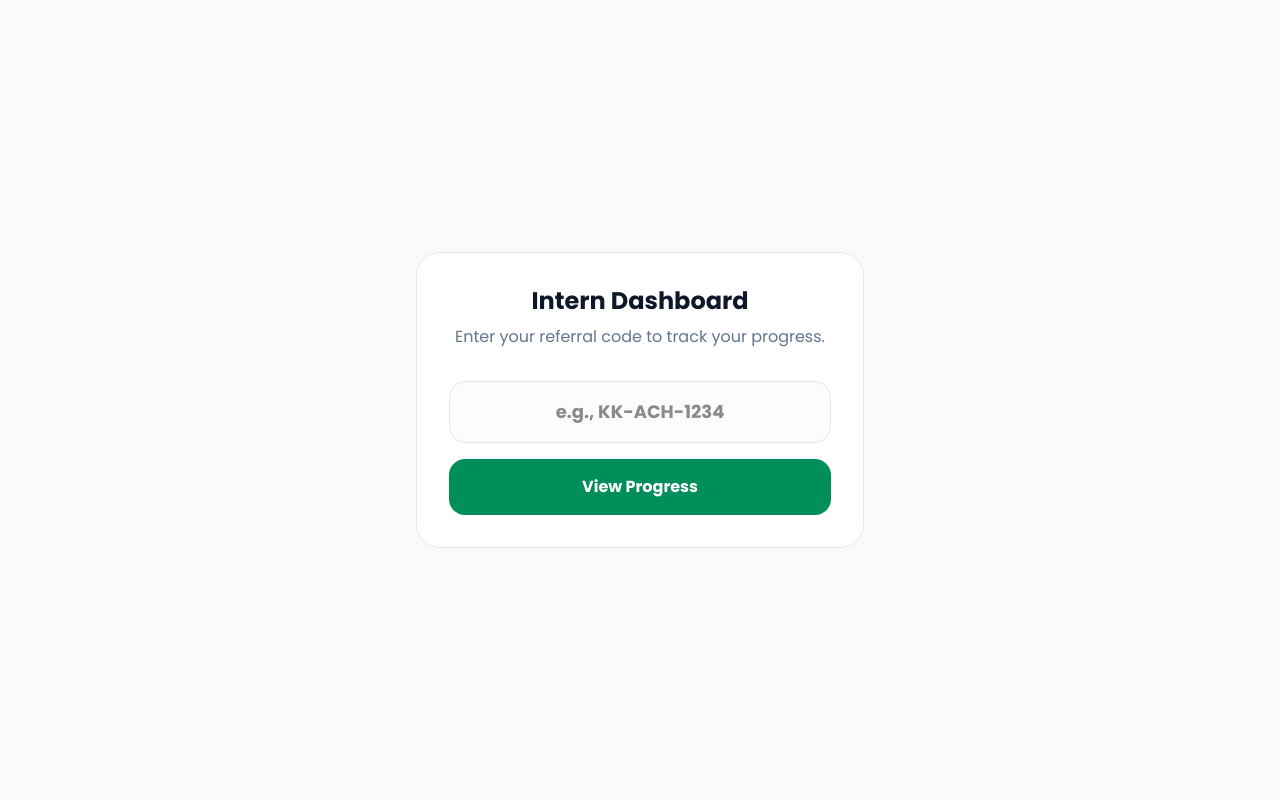
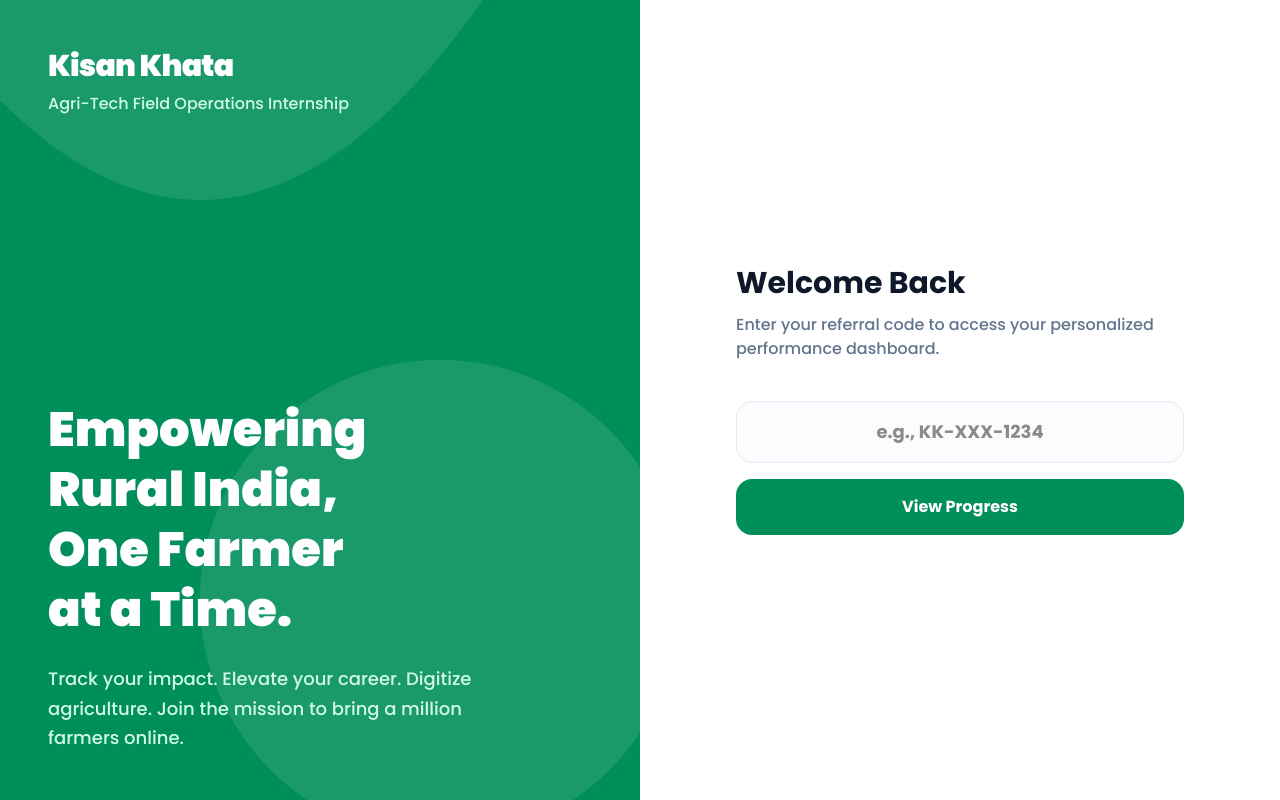
Before and after one commit to achuthmanne/kisan-khata-web, a Next.js app: page /internship/dashboard in a window 1280 px wide. Built offline with nearby package versions, Linux system fonts and the light colour scheme.

Commit message:
UI enhancements and logic updates for internship and onboarding

```diff
--- a/src/app/api/tracking/event/route.ts
+++ b/src/app/api/tracking/event/route.ts
@@ -25,7 +25,8 @@
       "PAYMENT_TRACKED",
       "VEHICLE_ADDED",
       "EXPENSE_LOG",
-      "SALE_LOG"
+      "SALE_LOG",
+      "MACHINE_LOG"
     ];
 
     if (!validEventTypes.includes(eventType)) {
@@ -44,7 +45,8 @@
       );
     }
 
-    // 3. Fraud Prevention: Check if this device already triggered this event type
+    // 3. Fraud Prevention: Check if this device already triggered this one-time event type
+    if (eventType === "FARMER_ONBOARDED" || eventType === "AGRICONNECT_USAGE") {
       const existingTracking = await FarmerTracking.findOne({
         deviceId,
         eventType,
@@ -58,6 +60,7 @@
           },
           { status: 409 } // Conflict
         );
+      }
     }
 
     // 4. Record the tracking event
--- a/src/app/api/tracking/stats/route.ts
+++ b/src/app/api/tracking/stats/route.ts
@@ -33,6 +33,7 @@
           vehiclesAdded: { $sum: { $cond: [{ $eq: ["$eventType", "VEHICLE_ADDED"] }, 1, 0] } },
           expensesLogged: { $sum: { $cond: [{ $eq: ["$eventType", "EXPENSE_LOG"] }, 1, 0] } },
           salesLogged: { $sum: { $cond: [{ $eq: ["$eventType", "SALE_LOG"] }, 1, 0] } },
+          machineLogs: { $sum: { $cond: [{ $eq: ["$eventType", "MACHINE_LOG"] }, 1, 0] } },
           villages: {
             $addToSet: {
               $cond: [
@@ -54,11 +55,12 @@
       vehiclesAdded: 0,
       expensesLogged: 0,
       salesLogged: 0,
+      machineLogs: 0,
       villages: []
     };
 
     const uniqueVillages = stats.villages.filter((v: any) => v).length;
-    const dataEntryUsages = stats.laborLogs + stats.paymentsTracked + stats.vehiclesAdded + stats.expensesLogged + stats.salesLogged;
+    const dataEntryUsages = stats.laborLogs + stats.paymentsTracked + stats.vehiclesAdded + stats.expensesLogged + stats.salesLogged + stats.machineLogs;
 
     return NextResponse.json({
       success: true,
@@ -80,7 +82,8 @@
             paymentsTracked: stats.paymentsTracked,
             vehiclesAdded: stats.vehiclesAdded,
             expensesLogged: stats.expensesLogged,
-            salesLogged: stats.salesLogged
+            salesLogged: stats.salesLogged,
+            machineLogs: stats.machineLogs
           }
         }
       }
--- a/src/app/certificate/page.tsx
+++ b/src/app/certificate/page.tsx
@@ -177,10 +177,9 @@
             >
               <h1 className="text-3xl font-extrabold text-slate-900 font-heading mb-4">Your Verified Credentials</h1>
               {userData && userData.status === "Approved" ? (
-                <p className="text-lg text-slate-600 font-medium">
-                  Hello {userData.name.split(' ')[0]}, your official Kisan Khata certificate is ready! You can now download it and showcase your skills on LinkedIn.
+                <p className="text-lg text-slate-600 font-medium leading-relaxed">
+                  Hello <span className="font-bold text-slate-800">{userData.name.split(' ')[0]}</span>, your internship is currently <span className="font-bold text-emerald-600">In Progress</span>! Keep up the great work in the field. Your official, verifiable certificate will be generated and available for download here upon successful completion of your tenure.
                 </p>
-                // Add download button logic here later
               ) : userData ? (
                 <p className="text-lg text-slate-600 font-medium">
                   Hello {userData.name.split(' ')[0]}, your application is currently {userData.status}. Complete your internship tenure to unlock your official certificate.
--- a/src/app/internship/dashboard/page.tsx
+++ b/src/app/internship/dashboard/page.tsx
@@ -36,18 +36,56 @@
 
   if (!isLoggedIn || !data) {
     return (
-      <div className="min-h-screen bg-slate-50 flex items-center justify-center p-6">
-        <div className="bg-white p-8 rounded-3xl border border-slate-200 w-full max-w-md">
-          <div className="text-center mb-8">
-            <h1 className="text-2xl font-bold text-slate-900 mb-2">Intern Dashboard</h1>
-            <p className="text-slate-500">Enter your referral code to track your progress.</p>
+      <div className="min-h-screen bg-white flex">
+        {/* Left Side: Branding / Motivation (Hidden on mobile) */}
+        <div className="hidden lg:flex w-1/2 bg-[#008F5A] p-12 flex-col justify-between relative overflow-hidden">
+          {/* Subtle background decoration */}
+          <div className="absolute top-0 left-0 w-full h-full opacity-10 pointer-events-none">
+            <svg className="absolute w-[800px] h-[800px] -top-[200px] -left-[200px]" viewBox="0 0 100 100" preserveAspectRatio="none">
+              <path d="M0,0 Q50,100 100,0 Z" fill="white" />
+            </svg>
+            <svg className="absolute w-[600px] h-[600px] -bottom-[100px] -right-[100px]" viewBox="0 0 100 100" preserveAspectRatio="none">
+              <circle cx="50" cy="50" r="40" fill="white" />
+            </svg>
           </div>
+
+          <div className="relative z-10">
+            <h2 className="text-white text-3xl font-black tracking-tight mb-2">Kisan Khata</h2>
+            <p className="text-emerald-100 font-medium">Agri-Tech Field Operations Internship</p>
+          </div>
+
+          <div className="relative z-10 max-w-md">
+            <h1 className="text-5xl font-black text-white leading-tight mb-6">
+              Empowering<br/>Rural India,<br/>One Farmer<br/>at a Time.
+            </h1>
+            <p className="text-emerald-100 text-lg font-medium leading-relaxed">
+              Track your impact. Elevate your career. Digitize agriculture.
+              Join the mission to bring a million farmers online.
+            </p>
+          </div>
+
+        </div>
+
+        {/* Right Side: Login Form */}
+        <div className="w-full lg:w-1/2 flex items-center justify-center p-6 md:p-12 relative bg-white">
+          <div className="w-full max-w-md">
+            {/* Mobile Branding (Only visible on small screens) */}
+            <div className="lg:hidden text-center mb-10">
+              <h2 className="text-3xl font-black text-[#008F5A] mb-1">Kisan Khata</h2>
+              <p className="text-slate-500 font-medium">Intern Portal</p>
+            </div>
+
+            <div className="mb-10">
+              <h1 className="text-3xl font-bold text-slate-900 mb-3">Welcome Back</h1>
+              <p className="text-slate-500 font-medium">Enter your referral code to access your personalized performance dashboard.</p>
+            </div>
+
             <form onSubmit={handleLogin}>
               <input
                 type="text"
                 value={referralCode}
                 onChange={(e) => setReferralCode(e.target.value.toUpperCase())}
-              placeholder="e.g., KK-ACH-1234"
+                placeholder="e.g., KK-XXX-1234"
                 className="w-full px-5 py-4 text-lg rounded-2xl border border-slate-200 focus:outline-none focus:ring-4 focus:ring-[#008F5A]/10 focus:border-[#008F5A] transition-all bg-slate-50/50 mb-4 text-center font-bold"
               />
               {error && <p className="text-red-500 text-sm font-medium mb-4 text-center">{error}</p>}
@@ -59,6 +97,8 @@
                 {loading ? "Checking..." : "View Progress"}
               </button>
             </form>
+
+          </div>
         </div>
       </div>
     );
@@ -66,6 +106,7 @@
 
   const { intern, stats } = data;
   const farmers = stats.farmersOnboarded || 0;
+  const agriConnectPercent = farmers > 0 ? Math.min(100, Math.round((stats.agriConnectUsages / farmers) * 100)) : 0;
 
   // Calculate Time Remaining
   const now = new Date();
@@ -215,7 +256,7 @@
 
               {/* Render the actual list of villages */}
               {stats.villagesList && stats.villagesList.length > 0 && (
-                <div className="mt-4 pt-4 border-t border-slate-100 flex flex-wrap gap-2">
+                <div className="mt-4 pt-4 border-t border-slate-100 flex flex-wrap gap-2 max-h-32 overflow-y-auto scrollbar-thin scrollbar-thumb-slate-200 scrollbar-track-transparent">
                   {stats.villagesList.map((village: string, idx: number) => (
                     <span key={idx} className="bg-slate-100 text-slate-600 px-3 py-1 rounded-full text-xs font-bold capitalize">
                       {village}
@@ -237,10 +278,10 @@
                 <h3 className="font-bold text-slate-900">AgriConnect Usage</h3>
               </div>
               <div className="flex items-end gap-2 mb-2">
-                <span className="text-4xl font-black text-slate-900">{stats.agriConnectUsages}</span>
-                <span className="text-slate-500 font-medium mb-1">features used</span>
+                <span className="text-4xl font-black text-slate-900">{agriConnectPercent}%</span>
+                <span className="text-slate-500 font-medium mb-1">conversion</span>
               </div>
-              <p className="text-xs text-slate-500 font-medium mt-auto">Total interactions by your farmers on the AgriConnect platform.</p>
+              <p className="text-xs text-slate-500 font-medium mt-auto">{stats.agriConnectUsages} out of {farmers} onboarded farmers used AgriConnect.</p>
             </motion.div>
 
             {/* Data Entry Usage */}
--- a/src/models/FarmerTracking.ts
+++ b/src/models/FarmerTracking.ts
@@ -4,7 +4,7 @@
   internReferralCode: string;
   farmerFirebaseUid: string;
   deviceId: string;
-  eventType: "FARMER_ONBOARDED" | "AGRICONNECT_USAGE" | "LABOR_LOG" | "PAYMENT_TRACKED" | "VEHICLE_ADDED" | "EXPENSE_LOG" | "SALE_LOG";
+  eventType: "FARMER_ONBOARDED" | "AGRICONNECT_USAGE" | "LABOR_LOG" | "PAYMENT_TRACKED" | "VEHICLE_ADDED" | "EXPENSE_LOG" | "SALE_LOG" | "MACHINE_LOG";
   metadata?: Record<string, any>;
   createdAt: Date;
   updatedAt: Date;
@@ -17,7 +17,7 @@
     deviceId: { type: String, required: true },
     eventType: {
       type: String,
-      enum: ["FARMER_ONBOARDED", "AGRICONNECT_USAGE", "LABOR_LOG", "PAYMENT_TRACKED", "VEHICLE_ADDED", "EXPENSE_LOG", "SALE_LOG"],
+      enum: ["FARMER_ONBOARDED", "AGRICONNECT_USAGE", "LABOR_LOG", "PAYMENT_TRACKED", "VEHICLE_ADDED", "EXPENSE_LOG", "SALE_LOG", "MACHINE_LOG"],
       required: true,
     },
     metadata: { type: Schema.Types.Mixed },
@@ -30,4 +30,8 @@
 // We removed the generic unique index because a device can submit multiple LABOR_LOGs, etc.
 // Uniqueness for FARMER_ONBOARDED will be enforced at the API level.
 
-export default mongoose.models.FarmerTracking || mongoose.model<IFarmerTracking>("FarmerTracking", FarmerTrackingSchema);
+if (mongoose.models.FarmerTracking) {
+  delete mongoose.models.FarmerTracking;
+}
+
+export default mongoose.model<IFarmerTracking>("FarmerTracking", FarmerTrackingSchema);
```
Also changed, not shown: src/app/internship/page.tsx (+8 -19 lines). Lines whose indentation alone changed are shown as unchanged.
